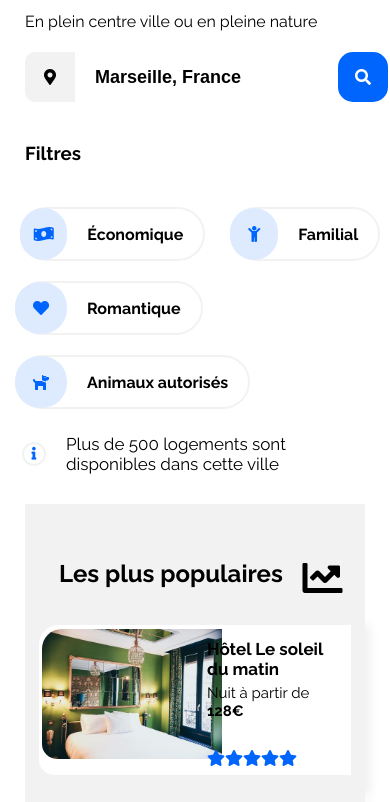
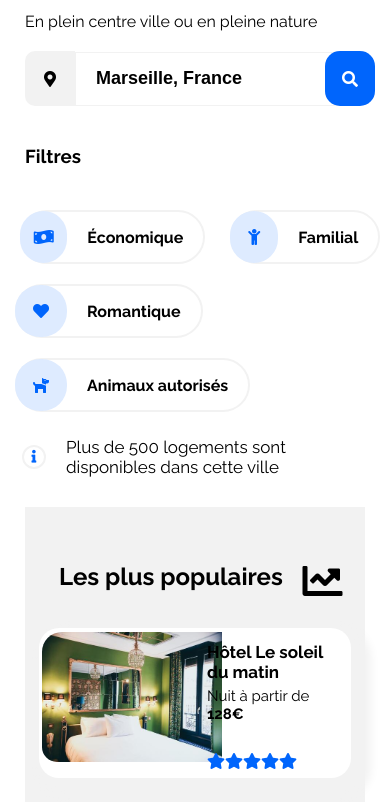
Before and after one commit to franswap/Projet2_Booki, a plain HTML site: page index.html in a window 390 px wide. Shown: the part 250-1052 px from the top of the page. Drawn offline with Linux system fonts and the light colour scheme.

Commit message:
livrable vf

```diff
--- a/style/style.css
+++ b/style/style.css
@@ -1,3 +1,7 @@
+html {
+  scroll-behavior: smooth;
+}
+
 body {
   font-family: 'Raleway', sans-serif;
   margin: 0 10px 10px 10px;
@@ -132,7 +136,7 @@ nav {
 }
 
 .icon_location {
-  height: 50px;
+  height: 54px;
   width: 50px;
   display: flex;
   flex-direction: row;
@@ -148,7 +152,7 @@ nav {
 
  .buttons_recherche {
   color: white;
-  height: 50px;
+  height: 54px;
   width: 120px;
   cursor: pointer;
   display: flex;
@@ -295,7 +299,7 @@ main {
   border-radius: 10px;
   border-radius: 10px;
   border: 2px solid #F2F2F2;
-  border-radius: 20px 20px 0 0;
+  border-radius: 20px;
   box-shadow: 5px 5px 5px 1px #f2f2f2;
 }
 
@@ -380,7 +384,6 @@ main {
   flex-direction: column;
   align-items: center;
   flex: 1;
-  box-shadow: 1px 1px 12px rgb(0, 0, 0, 0.2);
   background-color: #F2F2F2;
   border-radius: 10px;
   margin-left: 40px;
@@ -412,7 +415,7 @@ main {
   height: 30%;
   width: 85%;
   box-shadow: 10px 10px 10px 10px #F2F2F2;
-  border-radius: 20px 0 0 15px;
+  border-radius: 20px;
 }
 
 .populaires h3 {
@@ -929,7 +932,6 @@ main {
       width: 200px;
       border: 1px solid #F2F2F2;
       width: auto;
-      border: none;
     }
 
     .buttons_recherche {
@@ -938,6 +940,8 @@ main {
       display: flex;
       justify-content: center;
       align-items: center;
+      margin-left: -15px;
+      height: 55px;
      }
 
     .icone_recherche_mobile {
@@ -972,6 +976,10 @@ main {
   .title {
     margin-bottom: auto;
     padding: 15px;
+  }
+
+  .icon_location {
+    height: 55px;
   }
 
   .intro_info {
```
